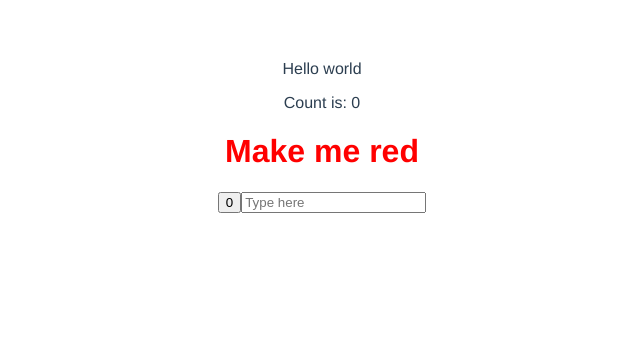
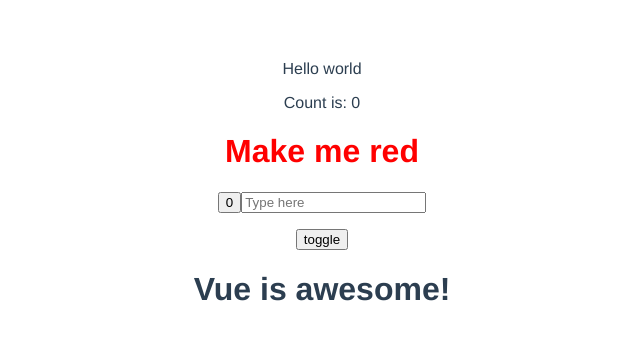
Before and after one commit to hayhyang/vue-tutorial, a Vue app: page / in a window 1280 px wide. Shown: the top 340 px of the page, without its empty margins (318-958 px from the left). Built offline with nearby package versions, Linux system fonts and the light colour scheme.

Commit message:
6. Conditional Rendering

```diff
--- a/src/App.vue
+++ b/src/App.vue
@@ -5,6 +5,10 @@
   <button @click="increment">{{counter.count}}</button>
   <input v-model="text" placeholder="Type here" />
   <p>{{text}}</p>
+
+  <button @click="toggle">toggle</button>
+  <h1 v-if="awesome">Vue is awesome!</h1>
+  <h1 v-else>Oh no T.T</h1>
 </template>
 
 <script>
@@ -16,13 +20,17 @@
         count: 0
       },
       titleClass: 'title',
-      text: ''
+      text: '',
+      awesome: true
     }
   },
   methods: {
     increment() {
       this.counter.count++
     },
+    toggle() {
+      this.awesome = !this.awesome
+    }
   }
 }
 </script>
```
